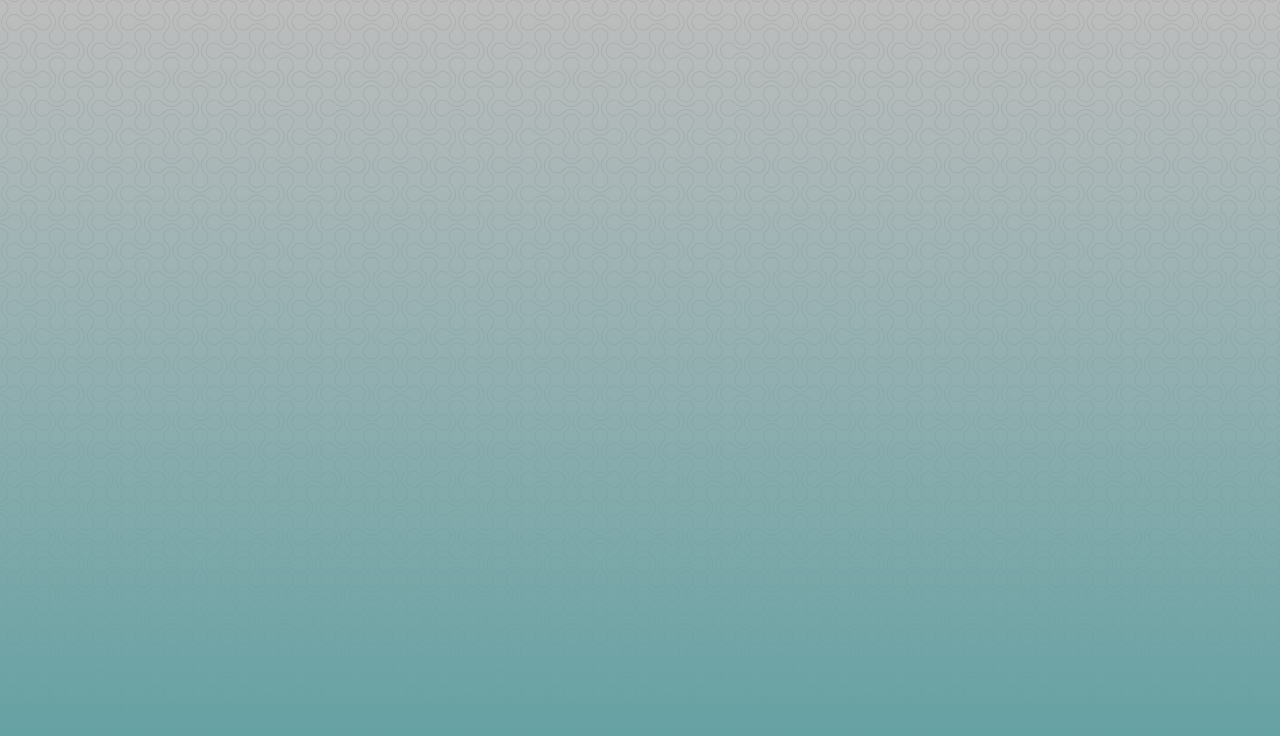
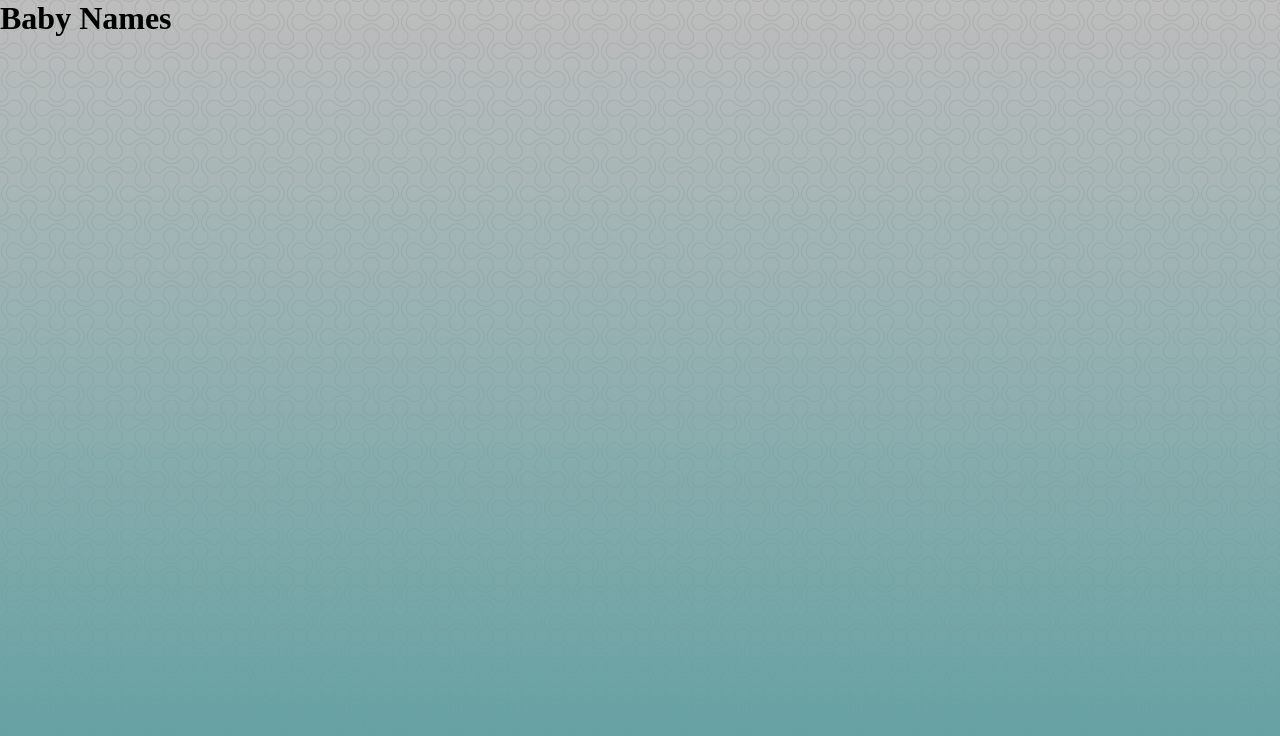
Before and after one commit to clueking1/baby_names_spa, a React (Create React App) app: page / in a window 1280 px wide. Shown: the top 736 px of the page. Built offline with nearby package versions, Linux system fonts and the light colour scheme.

Commit message:
added unstyled Title component to the browser

```diff
--- /dev/null
+++ b/src/Components/Title/index.js
@@ -0,0 +1,12 @@
+import React from 'react'
+import './style.css'
+
+function Title() {
+    return (
+        <div className="titleDiv">
+            <h1 className="title">Baby Names</h1>
+        </div>
+    )
+}
+
+export default Title
--- /dev/null
+++ b/src/Components/Title/style.css
@@ -0,0 +1,3 @@
+.title {
+    margin-top: 0;
+}
--- a/src/Pages/MainPage/index.js
+++ b/src/Pages/MainPage/index.js
@@ -1,12 +1,14 @@
 import React from 'react'
 import './style.css'
 
+//components' imports
+import Title from '../../Components/Title'
 
 function MainPage() {
     return (
         <div className="mainBackground">
             <div className="mainColor">
-
+                <Title />
             </div>
         </div>
     )
```
